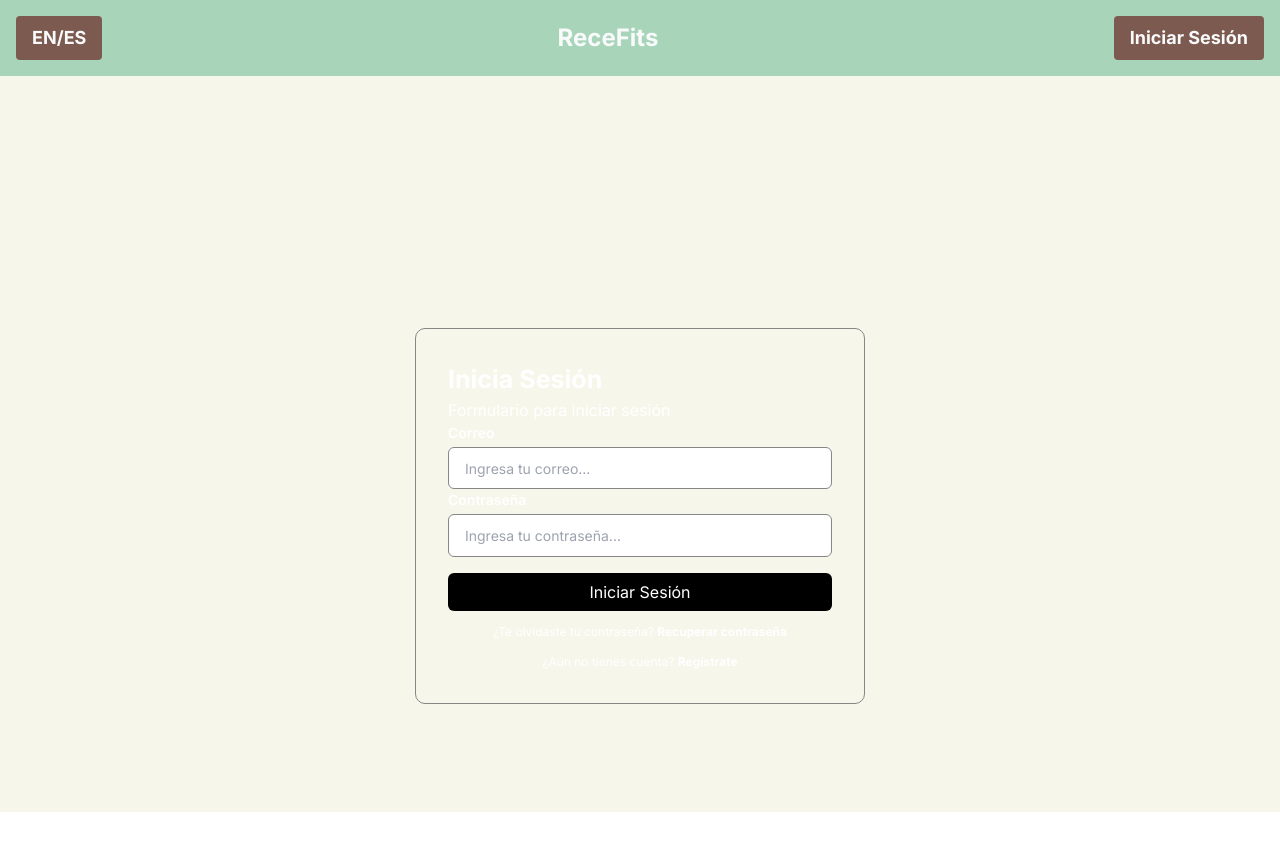
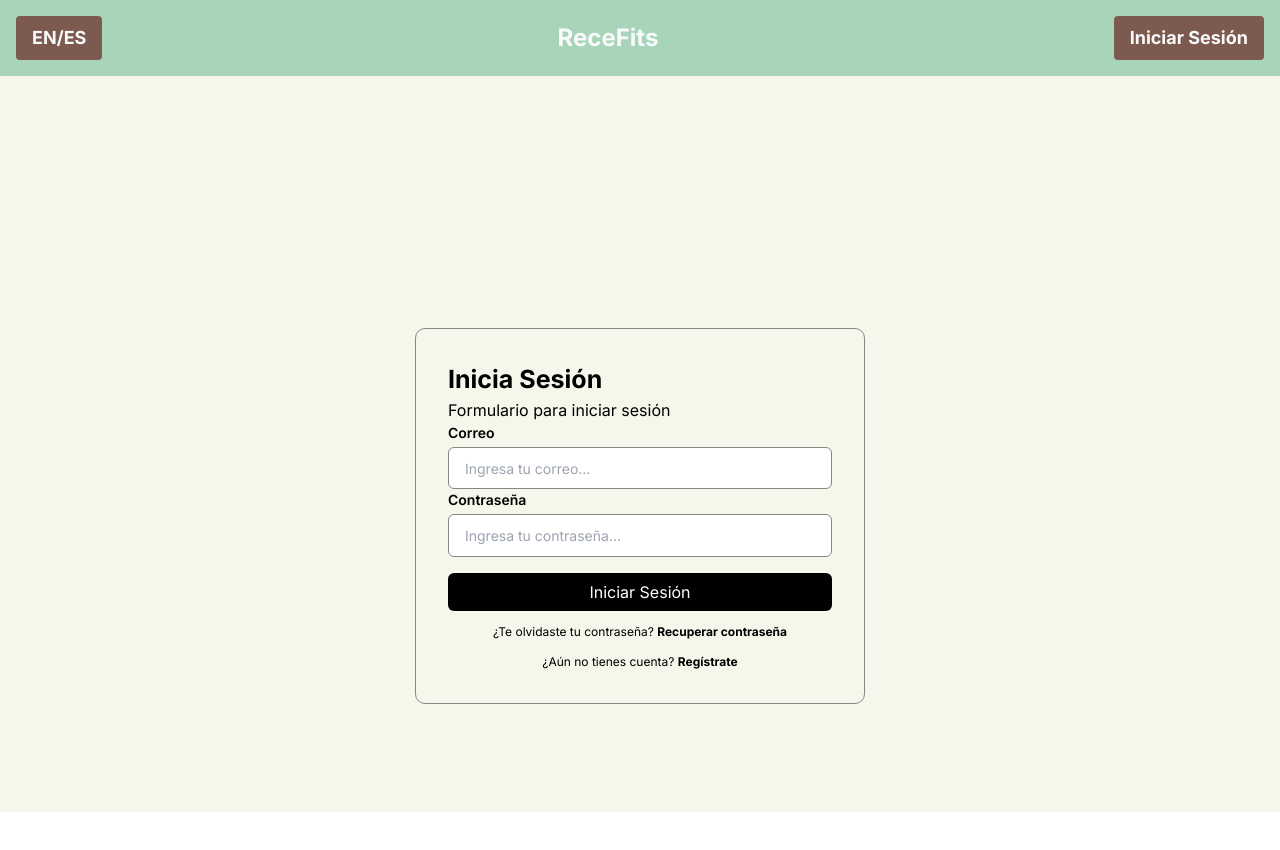
Before and after one commit to JosePuiggros/Proyecto_DS, a Next.js app: page /login in a window 1280 px wide. Shown: the top 850 px of the page. Built offline with nearby package versions, Linux system fonts and the light colour scheme.

Commit message:
loginyrecuperar contraseña en negro

```diff
--- a/src/app/forget-password/page.tsx
+++ b/src/app/forget-password/page.tsx
@@ -18,7 +18,7 @@ export default function LoginPage () {
   }
 
   return (
-    <>
+    <div className="flex flex-col items-center justify-center min-h-screen !text-black p-0">
       <Form
         title='Recuperar contraseña'
         description='Formulario para recuperar tu contraseña'
@@ -41,6 +41,6 @@ export default function LoginPage () {
           link='/'
         />
       </Form>
-    </>
+    </div>
   )
 }
--- a/src/app/login/page.tsx
+++ b/src/app/login/page.tsx
@@ -54,12 +54,12 @@ export default function LoginPage () {
 //   )
 // }
 return (
-  <div className="flex flex-col items-center justify-center min-h-screen bg-red p-0">
+  <div className="flex flex-col items-center justify-center min-h-screen !text-black p-0">
     <Form
       title="Inicia Sesión"
       onSubmit={login}
       description="Formulario para iniciar sesión"
-      className="w-full max-w-md bg-white rounded-lg shadow-md p-8 flex flex-col gap-4 text-black"
+      className="w-full max-w-md bg-white rounded-lg shadow-md p-8 flex flex-col gap-4 !text-black"
     >
       <Form.Input
         label="Correo"
--- a/tailwind.config.js
+++ b/tailwind.config.js
@@ -15,6 +15,7 @@ module.exports = {
         beige: '#E8C7A1', // Beige cálido
         earth: '#7D5A50', // Marrón tierra
         orange: '#F4A259', // Naranja
+        black: "#000000", // negro
       },
     },
   },
```
